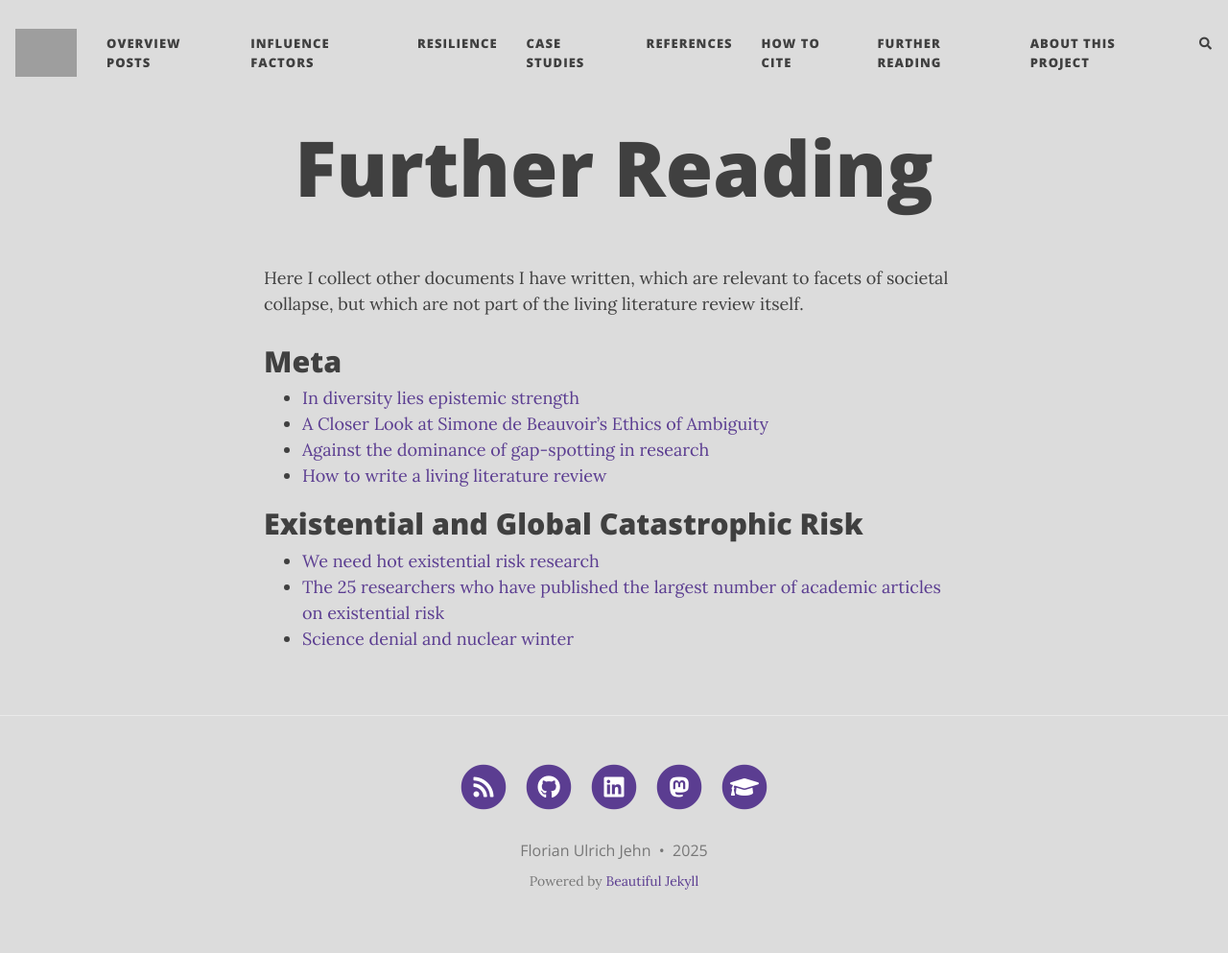
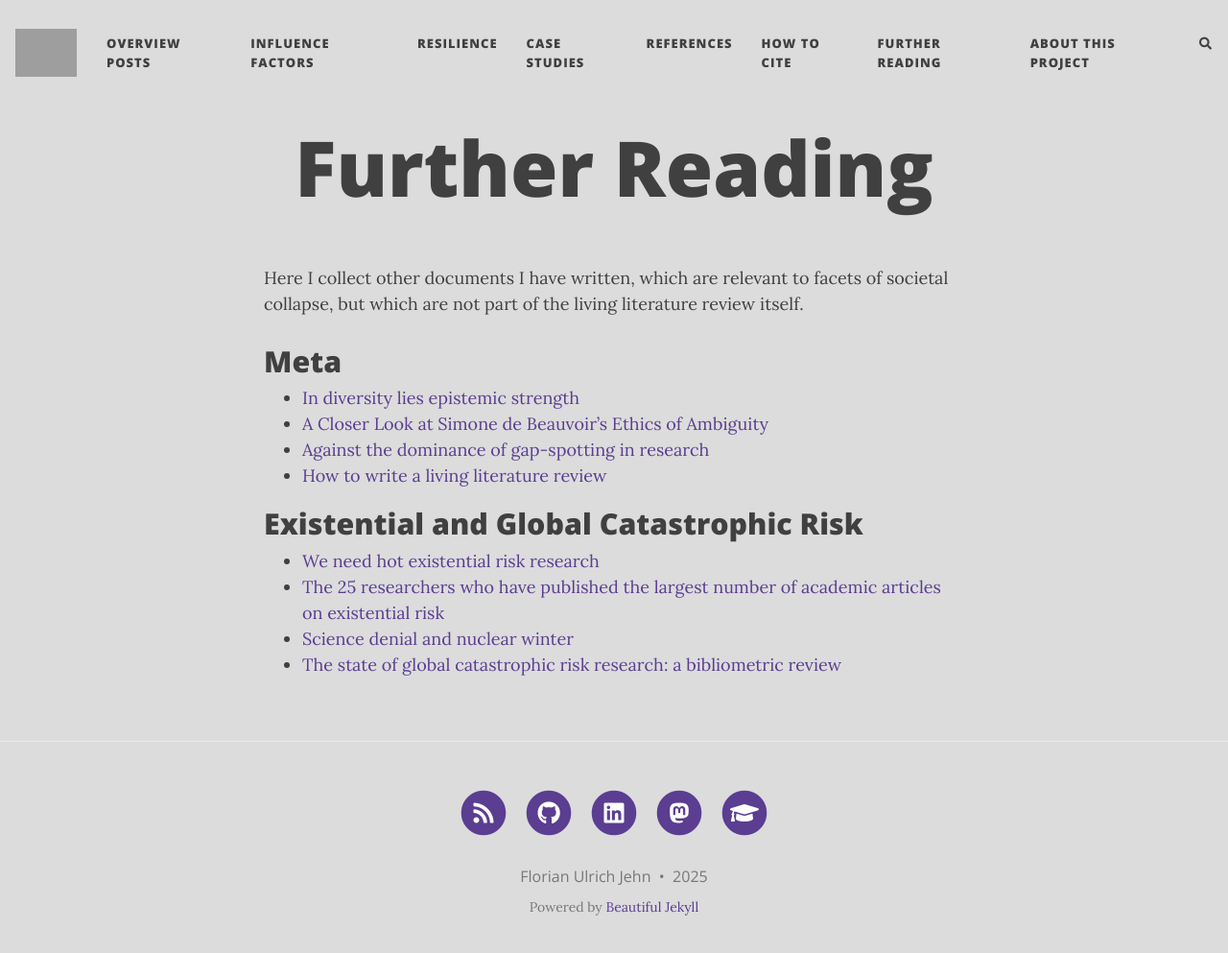
Before and after one commit to florianjehn/Societal_Collapse, a Jekyll site: the page built from further.md, in a window 1280 px wide and 1006 px high. Shown: the top 993 px of the window at 96% size. Built offline with Jekyll 4.4.1, drawn with Linux system fonts in a browser that asks for light colours; nearby versions of some CDN libraries; comment, search, counter and statistics services are not loaded; grey boxes are pictures that could not be loaded.

Commit message:
Update further.md

```diff
--- a/further.md
+++ b/further.md
@@ -15,3 +15,4 @@ Here I collect other documents I have written, which are relevant to facets of s
 * [We need hot existential risk research](https://florianjehn.github.io/Societal_Collapse/2023-04-06-hot_research/)
 * [The 25 researchers who have published the largest number of academic articles on existential risk](https://florianjehn.github.io/Societal_Collapse/2023-08-12-most_published/)
 * [Science denial and nuclear winter](https://florianjehn.github.io/Societal_Collapse/2023-09-28-nuclear_winter_denial/)
+* [The state of global catastrophic risk research: a bibliometric review](https://esd.copernicus.org/articles/16/1053/2025/)
```
